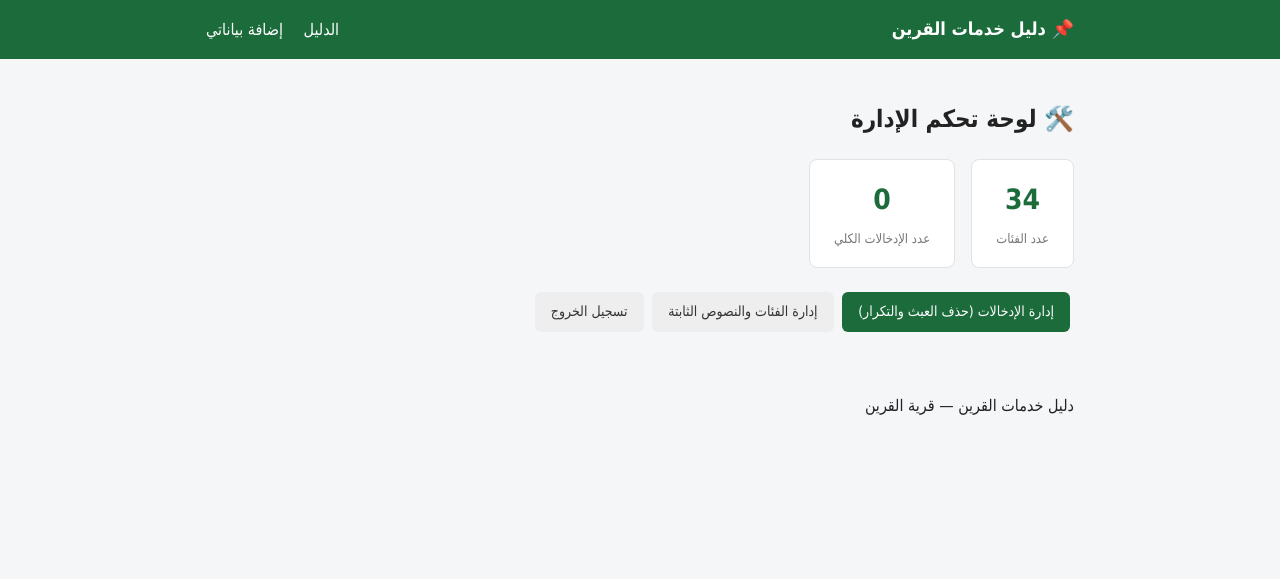
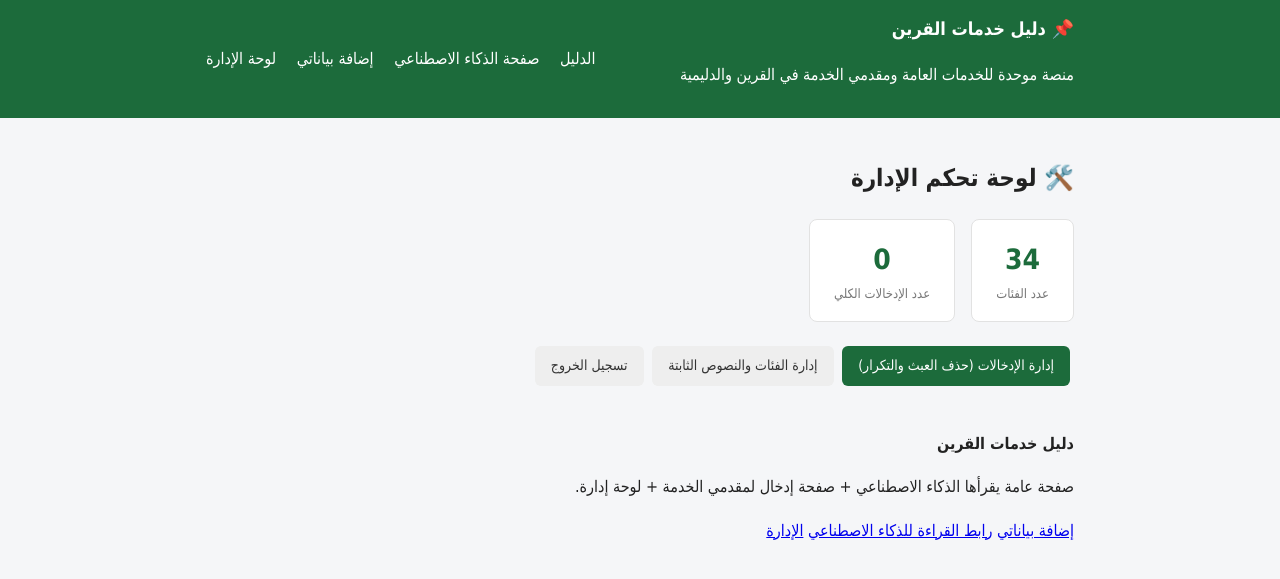
Before and after one commit to fz0fz0fz/dalil-qurain, a Flask app: page /admin in a window 1280 px wide. Shown: the top 579 px of the page. Run offline with Flask 3, Linux system fonts and the light colour scheme; the visitor is signed in with stand-in values (Sample User, id 1).

Commit message:
Update base.html

```diff
--- a/templates/base.html
+++ b/templates/base.html
@@ -1,23 +1,31 @@
-<!DOCTYPE html>
 <html lang="ar" dir="rtl">
 <head>
     <meta charset="UTF-8">
     <meta name="viewport" content="width=device-width, initial-scale=1.0">
     <title>{% block title %}دليل خدمات القرين{% endblock %}</title>
+    <meta name="description" content="دليل خدمات القرين والدليمية، وصفحة مخصصة لقراءة الذكاء الاصطناعي ومقدمي الخدمات.">
     <link rel="stylesheet" href="{{ url_for('static', filename='css/style.css') }}">
+    {% block head %}{% endblock %}
 </head>
 <body>
     <header class="site-header">
-        <div class="container">
-            <a href="{{ url_for('index') }}" class="logo">📌 دليل خدمات القرين</a>
-            <nav>
+        <div class="container header-wrap">
+            <div>
+                <a href="{{ url_for('index') }}" class="logo">📌 دليل خدمات القرين</a>
+                <p class="header-note">منصة موحدة للخدمات العامة ومقدمي الخدمة في القرين والدليمية</p>
+            </div>
+            <nav class="top-nav">
                 <a href="{{ url_for('index') }}">الدليل</a>
+                <a href="{{ url_for('ai_page') }}">صفحة الذكاء الاصطناعي</a>
                 <a href="{{ url_for('submit') }}">إضافة بياناتي</a>
+                {% if session.get('is_admin') %}
+                    <a href="{{ url_for('admin_dashboard') }}">لوحة الإدارة</a>
+                {% endif %}
             </nav>
         </div>
     </header>
 
-    <main class="container">
+    <main class="container page-content">
         {% with messages = get_flashed_messages(with_categories=true) %}
             {% if messages %}
                 <div class="flash-messages">
@@ -27,13 +35,20 @@
                 </div>
             {% endif %}
         {% endwith %}
-
         {% block content %}{% endblock %}
     </main>
 
     <footer class="site-footer">
-        <div class="container">
-            <p>دليل خدمات القرين — قرية القرين</p>
+        <div class="container footer-wrap">
+            <div>
+                <strong>دليل خدمات القرين</strong>
+                <p>صفحة عامة يقرأها الذكاء الاصطناعي + صفحة إدخال لمقدمي الخدمة + لوحة إدارة.</p>
+            </div>
+            <div class="footer-links">
+                <a href="{{ url_for('submit') }}">إضافة بياناتي</a>
+                <a href="{{ url_for('ai_page') }}">رابط القراءة للذكاء الاصطناعي</a>
+                <a href="{{ url_for('admin_login') }}">الإدارة</a>
+            </div>
         </div>
     </footer>
 </body>
```
